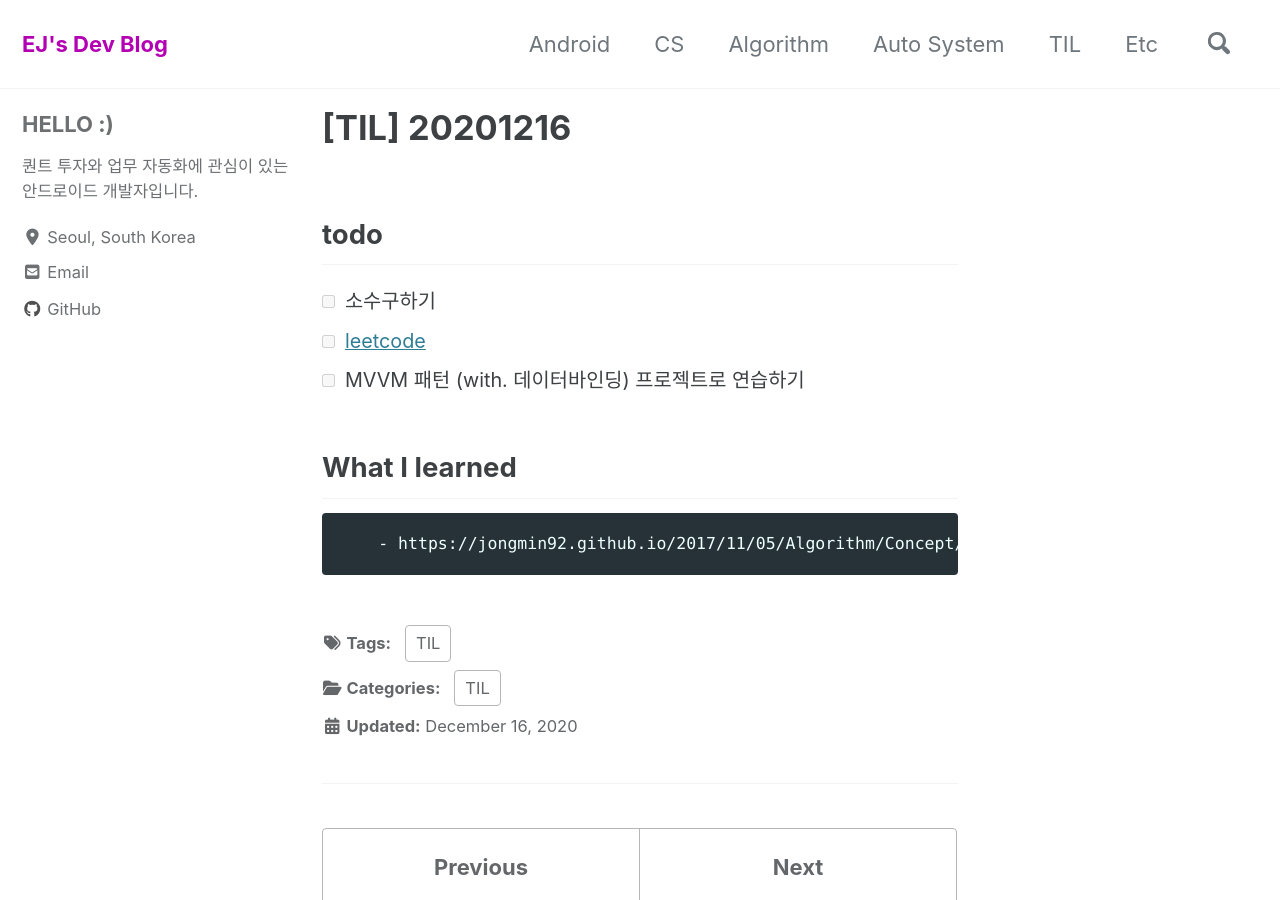
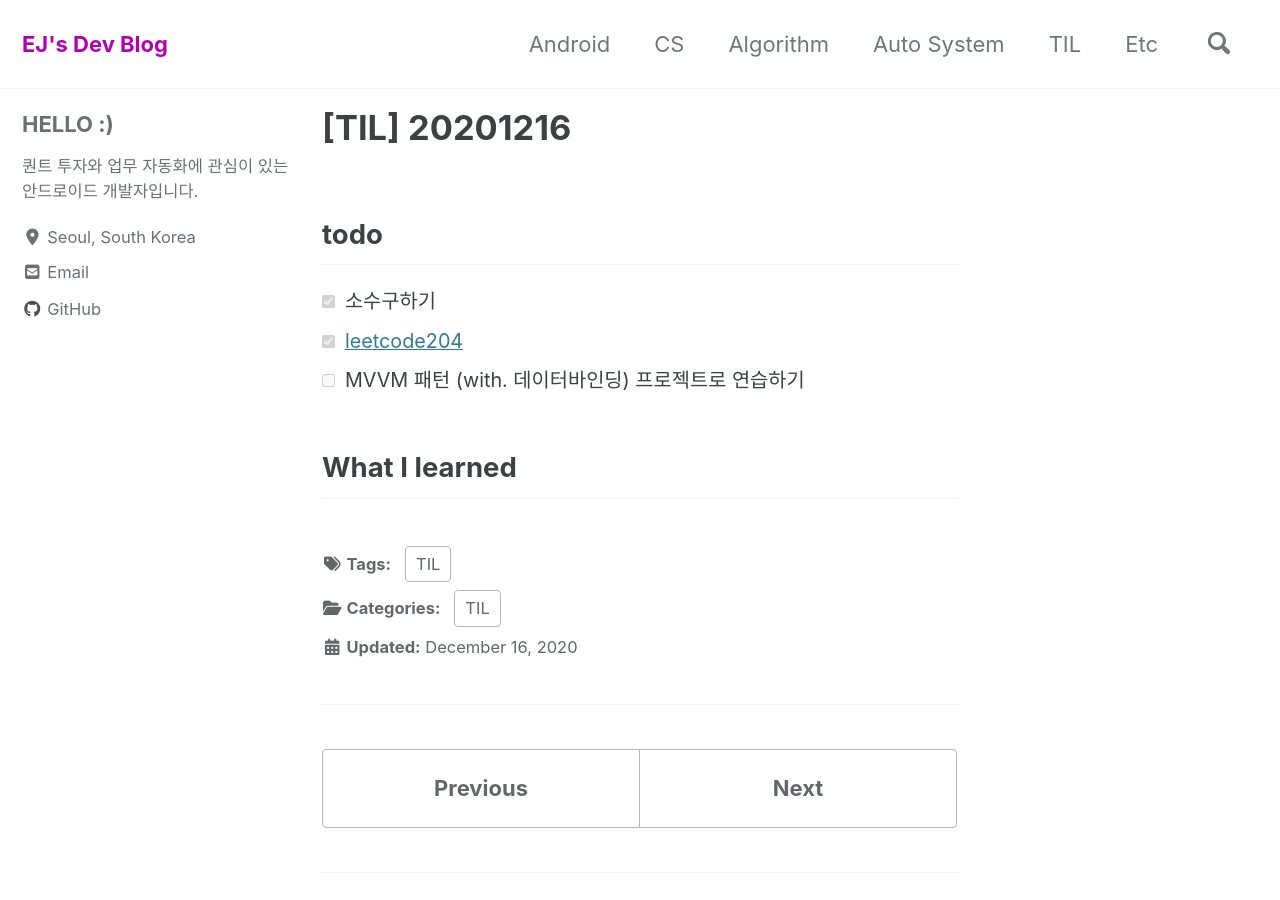
Before and after one commit to dev-eunji/dev-eunji.github.io, a Jekyll site: the page built from _posts/til/2020-12-16-TIL.md, in a window 1280 px wide and 900 px high. Built offline with Jekyll 4.4.1, drawn with Linux system fonts in a browser that asks for light colours; cached includes are drawn as plain includes; nearby versions of some CDN libraries; comment, search, counter and statistics services are not loaded.

Commit message:
TIL: 20201216, 20201217 done

```diff
--- a/_posts/til/2020-12-16-TIL.md
+++ b/_posts/til/2020-12-16-TIL.md
@@ -7,10 +7,8 @@ permalink: /til/:year/:month/:day/:title/
 comments: true
 ---
 ## todo
-- [ ] 소수구하기
-- [ ] [leetcode](https://leetcode.com/problems/count-primes/)
+- [X] 소수구하기
+- [X] [leetcode204](https://leetcode.com/problems/count-primes/)
 - [ ] MVVM 패턴 (with. 데이터바인딩) 프로젝트로 연습하기
 
 ## What I learned
-
-        - https://jongmin92.github.io/2017/11/05/Algorithm/Concept/prime/
```
Also changed, not shown: _posts/til/2020-12-17-TIL.md (+3 -1 lines).
